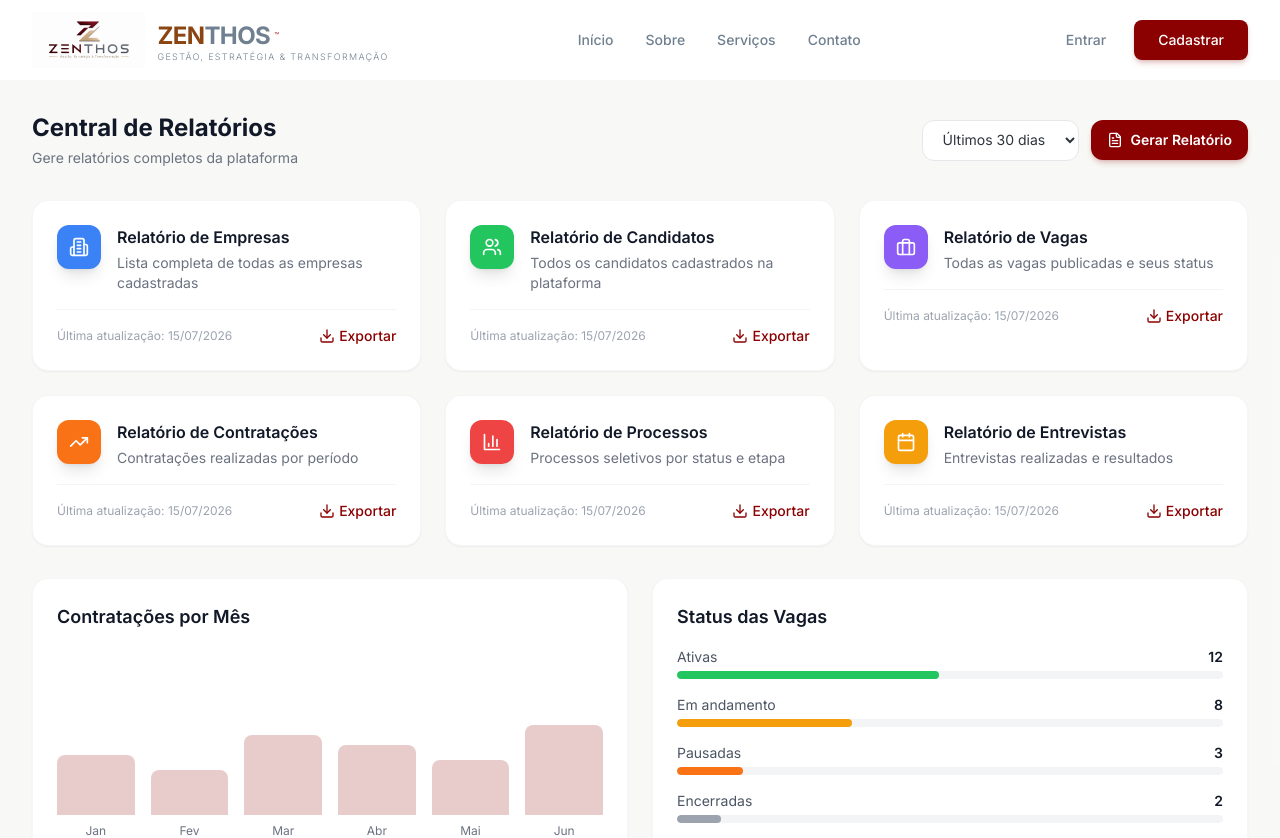
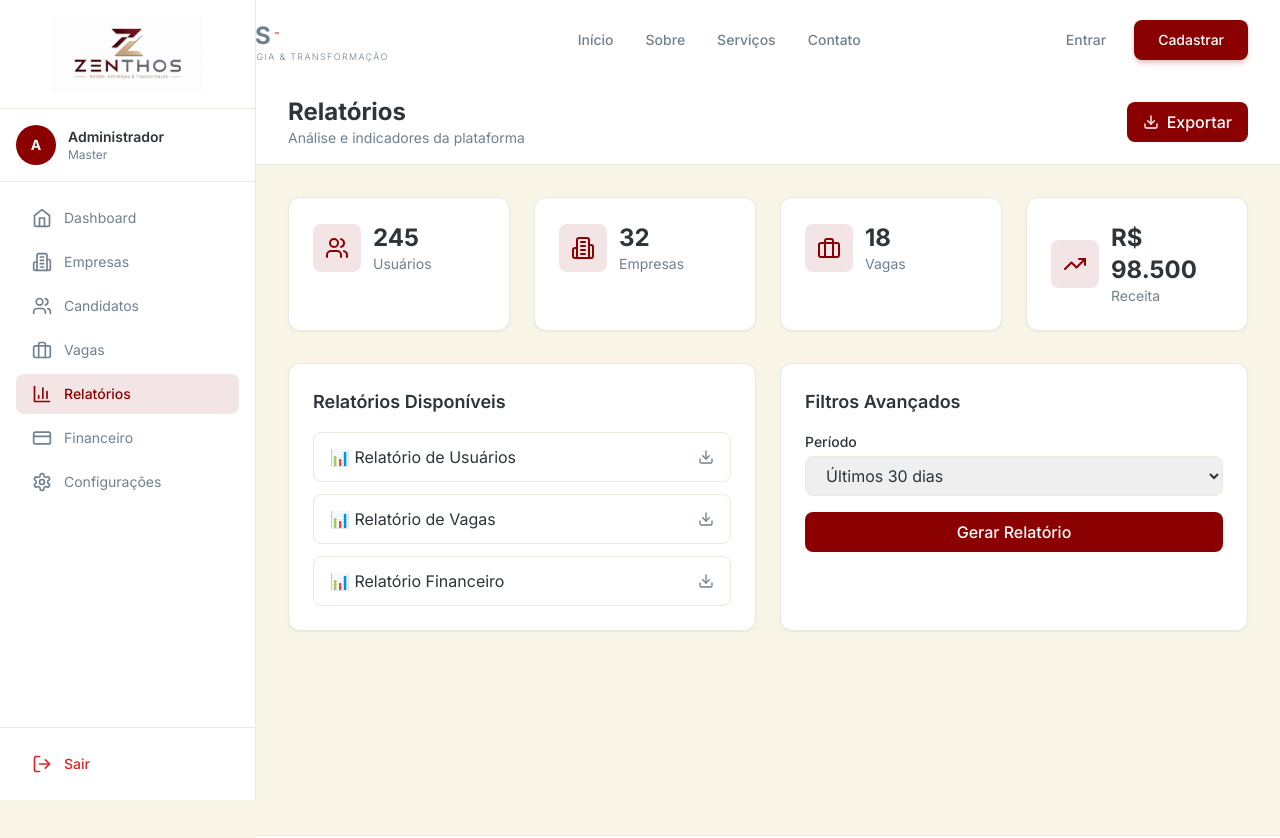
Before and after one commit to trivoroficial/consult_recruit, a Next.js app: page /admin/relatorios in a window 1280 px wide. Shown: the top 838 px of the page. Built offline with nearby package versions, Linux system fonts and the light colour scheme; sample sign-in values are in the browser's storage; a web font is replaced by a local one.

Commit message:
Update page.tsx

```diff
--- a/src/app/(dashboard)/admin/relatorios/page.tsx
+++ b/src/app/(dashboard)/admin/relatorios/page.tsx
@@ -1,139 +1,112 @@
 'use client'
 
-import { useState } from 'react'
-import { Download, FileText, BarChart3, Users, Building2, Briefcase, TrendingUp, Calendar } from 'lucide-react'
-
-const relatorios = [
-  { id: 1, titulo: 'Relatório de Empresas', descricao: 'Lista completa de todas as empresas cadastradas', icone: <Building2 className="h-5 w-5" />, cor: 'bg-blue-500' },
-  { id: 2, titulo: 'Relatório de Candidatos', descricao: 'Todos os candidatos cadastrados na plataforma', icone: <Users className="h-5 w-5" />, cor: 'bg-green-500' },
-  { id: 3, titulo: 'Relatório de Vagas', descricao: 'Todas as vagas publicadas e seus status', icone: <Briefcase className="h-5 w-5" />, cor: 'bg-purple-500' },
-  { id: 4, titulo: 'Relatório de Contratações', descricao: 'Contratações realizadas por período', icone: <TrendingUp className="h-5 w-5" />, cor: 'bg-orange-500' },
-  { id: 5, titulo: 'Relatório de Processos', descricao: 'Processos seletivos por status e etapa', icone: <BarChart3 className="h-5 w-5" />, cor: 'bg-red-500' },
-  { id: 6, titulo: 'Relatório de Entrevistas', descricao: 'Entrevistas realizadas e resultados', icone: <Calendar className="h-5 w-5" />, cor: 'bg-yellow-500' }
-]
+import { SidebarAdmin } from '@/components/dashboard/SidebarAdmin'
+import { DashboardFooter } from '@/components/dashboard/DashboardFooter'
+import { BarChart3, Download, Users, Building2, Briefcase, TrendingUp } from 'lucide-react'
 
 export default function AdminRelatorios() {
-  const [periodo, setPeriodo] = useState('30')
+  return (
+    <div className="min-h-screen bg-[#F8F4E6] flex flex-col">
+      <SidebarAdmin />
 
-  return (
-    <div className="min-h-screen bg-gray-50/80">
-      <div className="max-w-7xl mx-auto px-4 sm:px-6 lg:px-8 py-8">
-
-        {/* ===== HEADER ===== */}
-        <div className="flex flex-col sm:flex-row sm:items-center justify-between gap-4 mb-8">
+      <div className="flex-1 ml-64 flex flex-col min-h-screen">
+        <header className="bg-white border-b border-[#E8EAE0] px-8 py-4 flex items-center justify-between">
           <div>
-            <h1 className="text-2xl font-bold text-gray-900">Central de Relatórios</h1>
-            <p className="text-sm text-gray-500 mt-1">Gere relatórios completos da plataforma</p>
+            <h1 className="text-2xl font-bold text-[#2D343A]">Relatórios</h1>
+            <p className="text-sm text-[#708090]">Análise e indicadores da plataforma</p>
           </div>
-          <div className="flex items-center gap-3">
-            <select
-              className="px-4 py-2.5 text-sm border border-gray-200 rounded-xl focus:border-[#8B0000] focus:ring-2 focus:ring-[#8B0000]/20 outline-none transition bg-white"
-              value={periodo}
-              onChange={(e) => setPeriodo(e.target.value)}
-            >
-              <option value="7">Últimos 7 dias</option>
-              <option value="30">Últimos 30 dias</option>
-              <option value="90">Últimos 90 dias</option>
-              <option value="365">Último ano</option>
-            </select>
-            <button className="px-4 py-2.5 text-sm font-semibold text-white bg-[#8B0000] rounded-xl hover:bg-[#700000] transition shadow-md shadow-[#8B0000]/20 flex items-center gap-2">
-              <FileText className="h-4 w-4" />
-              Gerar Relatório
-            </button>
-          </div>
-        </div>
-
-        {/* ===== CARDS DE RELATÓRIOS ===== */}
-        <div className="grid grid-cols-1 md:grid-cols-2 lg:grid-cols-3 gap-6">
-          {relatorios.map((relatorio) => (
-            <div key={relatorio.id} className="group bg-white rounded-2xl border border-gray-100/80 p-6 shadow-sm hover:shadow-xl hover:-translate-y-1 transition-all duration-300">
-              <div className="flex items-start gap-4">
-                <div className={`${relatorio.cor} rounded-xl p-3 text-white shadow-lg`}>
-                  {relatorio.icone}
-                </div>
-                <div className="flex-1">
-                  <h3 className="text-base font-semibold text-gray-900">{relatorio.titulo}</h3>
-                  <p className="text-sm text-gray-500 mt-1">{relatorio.descricao}</p>
-                </div>
-              </div>
-              <div className="mt-4 pt-4 border-t border-gray-100 flex items-center justify-between">
-                <span className="text-xs text-gray-400">Última atualização: 15/07/2026</span>
-                <button className="text-sm font-medium text-[#8B0000] hover:text-[#700000] transition flex items-center gap-1">
+          <button className="px-4 py-2 bg-[#8B0000] text-white rounded-lg hover:bg-[#700000] transition font-medium flex items-center gap-2">
             <Download className="h-4 w-4" />
             Exportar
           </button>
+        </header>
+
+        <div className="flex-1 p-8">
+          <div className="grid grid-cols-1 md:grid-cols-4 gap-6 mb-8">
+            <div className="bg-white p-6 rounded-xl shadow-sm border border-[#E8EAE0]">
+              <div className="flex items-center gap-3">
+                <div className="p-3 bg-[#8B0000]/10 rounded-lg">
+                  <Users className="h-6 w-6 text-[#8B0000]" />
+                </div>
+                <div>
+                  <p className="text-2xl font-bold text-[#2D343A]">245</p>
+                  <p className="text-sm text-[#708090]">Usuários</p>
                 </div>
               </div>
-          ))}
             </div>
-
-        {/* ===== GRÁFICOS ===== */}
-        <div className="mt-8 grid grid-cols-1 lg:grid-cols-2 gap-6">
-          <div className="bg-white rounded-2xl border border-gray-100/80 p-6 shadow-sm">
-            <h3 className="text-lg font-semibold text-gray-900 mb-4">Contratações por Mês</h3>
-            <div className="h-48 flex items-end gap-4">
-              {['Jan', 'Fev', 'Mar', 'Abr', 'Mai', 'Jun'].map((mes, i) => {
-                const altura = [60, 45, 80, 70, 55, 90][i]
-                return (
-                  <div key={i} className="flex-1 flex flex-col items-center gap-2">
-                    <div
-                      className="w-full bg-[#8B0000]/20 rounded-t-lg hover:bg-[#8B0000]/40 transition-all duration-300 relative group"
-                      style={{ height: altura }}
-                    >
-                      <div className="absolute -top-8 left-1/2 -translate-x-1/2 bg-gray-800 text-white text-xs px-2 py-1 rounded opacity-0 group-hover:opacity-100 transition">
-                        {altura} contratados
+            <div className="bg-white p-6 rounded-xl shadow-sm border border-[#E8EAE0]">
+              <div className="flex items-center gap-3">
+                <div className="p-3 bg-[#8B0000]/10 rounded-lg">
+                  <Building2 className="h-6 w-6 text-[#8B0000]" />
+                </div>
+                <div>
+                  <p className="text-2xl font-bold text-[#2D343A]">32</p>
+                  <p className="text-sm text-[#708090]">Empresas</p>
                 </div>
               </div>
-                    <span className="text-xs text-gray-500">{mes}</span>
             </div>
-                )
-              })}
+            <div className="bg-white p-6 rounded-xl shadow-sm border border-[#E8EAE0]">
+              <div className="flex items-center gap-3">
+                <div className="p-3 bg-[#8B0000]/10 rounded-lg">
+                  <Briefcase className="h-6 w-6 text-[#8B0000]" />
+                </div>
+                <div>
+                  <p className="text-2xl font-bold text-[#2D343A]">18</p>
+                  <p className="text-sm text-[#708090]">Vagas</p>
                 </div>
               </div>
-
-          <div className="bg-white rounded-2xl border border-gray-100/80 p-6 shadow-sm">
-            <h3 className="text-lg font-semibold text-gray-900 mb-4">Status das Vagas</h3>
-            <div className="space-y-4">
-              <div>
-                <div className="flex items-center justify-between text-sm">
-                  <span className="text-gray-600">Ativas</span>
-                  <span className="font-semibold text-gray-900">12</span>
             </div>
-                <div className="w-full h-2 bg-gray-100 rounded-full mt-1 overflow-hidden">
-                  <div className="h-full bg-green-500 rounded-full" style={{ width: '48%' }} />
-                </div>
+            <div className="bg-white p-6 rounded-xl shadow-sm border border-[#E8EAE0]">
+              <div className="flex items-center gap-3">
+                <div className="p-3 bg-[#8B0000]/10 rounded-lg">
+                  <TrendingUp className="h-6 w-6 text-[#8B0000]" />
                 </div>
                 <div>
-                <div className="flex items-center justify-between text-sm">
-                  <span className="text-gray-600">Em andamento</span>
-                  <span className="font-semibold text-gray-900">8</span>
-                </div>
-                <div className="w-full h-2 bg-gray-100 rounded-full mt-1 overflow-hidden">
-                  <div className="h-full bg-yellow-500 rounded-full" style={{ width: '32%' }} />
-                </div>
-              </div>
-              <div>
-                <div className="flex items-center justify-between text-sm">
-                  <span className="text-gray-600">Pausadas</span>
-                  <span className="font-semibold text-gray-900">3</span>
-                </div>
-                <div className="w-full h-2 bg-gray-100 rounded-full mt-1 overflow-hidden">
-                  <div className="h-full bg-orange-500 rounded-full" style={{ width: '12%' }} />
-                </div>
-              </div>
-              <div>
-                <div className="flex items-center justify-between text-sm">
-                  <span className="text-gray-600">Encerradas</span>
-                  <span className="font-semibold text-gray-900">2</span>
-                </div>
-                <div className="w-full h-2 bg-gray-100 rounded-full mt-1 overflow-hidden">
-                  <div className="h-full bg-gray-400 rounded-full" style={{ width: '8%' }} />
-                </div>
+                  <p className="text-2xl font-bold text-[#2D343A]">R$ 98.500</p>
+                  <p className="text-sm text-[#708090]">Receita</p>
                 </div>
               </div>
             </div>
           </div>
 
+          <div className="grid grid-cols-1 md:grid-cols-2 gap-6">
+            <div className="bg-white p-6 rounded-xl shadow-sm border border-[#E8EAE0]">
+              <h2 className="text-lg font-semibold text-[#2D343A] mb-4">Relatórios Disponíveis</h2>
+              <div className="space-y-3">
+                <button className="w-full text-left px-4 py-3 border border-[#E8EAE0] rounded-lg hover:bg-[#F8F4E6] transition flex items-center justify-between">
+                  <span className="text-[#2D343A]">📊 Relatório de Usuários</span>
+                  <Download className="h-4 w-4 text-[#708090]" />
+                </button>
+                <button className="w-full text-left px-4 py-3 border border-[#E8EAE0] rounded-lg hover:bg-[#F8F4E6] transition flex items-center justify-between">
+                  <span className="text-[#2D343A]">📊 Relatório de Vagas</span>
+                  <Download className="h-4 w-4 text-[#708090]" />
+                </button>
+                <button className="w-full text-left px-4 py-3 border border-[#E8EAE0] rounded-lg hover:bg-[#F8F4E6] transition flex items-center justify-between">
+                  <span className="text-[#2D343A]">📊 Relatório Financeiro</span>
+                  <Download className="h-4 w-4 text-[#708090]" />
+                </button>
+              </div>
+            </div>
+            <div className="bg-white p-6 rounded-xl shadow-sm border border-[#E8EAE0]">
+              <h2 className="text-lg font-semibold text-[#2D343A] mb-4">Filtros Avançados</h2>
+              <div className="space-y-4">
+                <div>
+                  <label className="block text-sm font-medium text-[#2D343A] mb-1">Período</label>
+                  <select className="w-full px-4 py-2 border border-[#E8EAE0] rounded-lg focus:outline-none focus:ring-2 focus:ring-[#8B0000]">
+                    <option>Últimos 30 dias</option>
+                    <option>Últimos 90 dias</option>
+                    <option>Último ano</option>
+                  </select>
+                </div>
+                <button className="w-full py-2 bg-[#8B0000] text-white rounded-lg hover:bg-[#700000] transition font-medium">
+                  Gerar Relatório
+                </button>
+              </div>
+            </div>
+          </div>
+        </div>
+
+        <DashboardFooter />
       </div>
     </div>
   )
```
Lines whose indentation alone changed are shown as unchanged.
